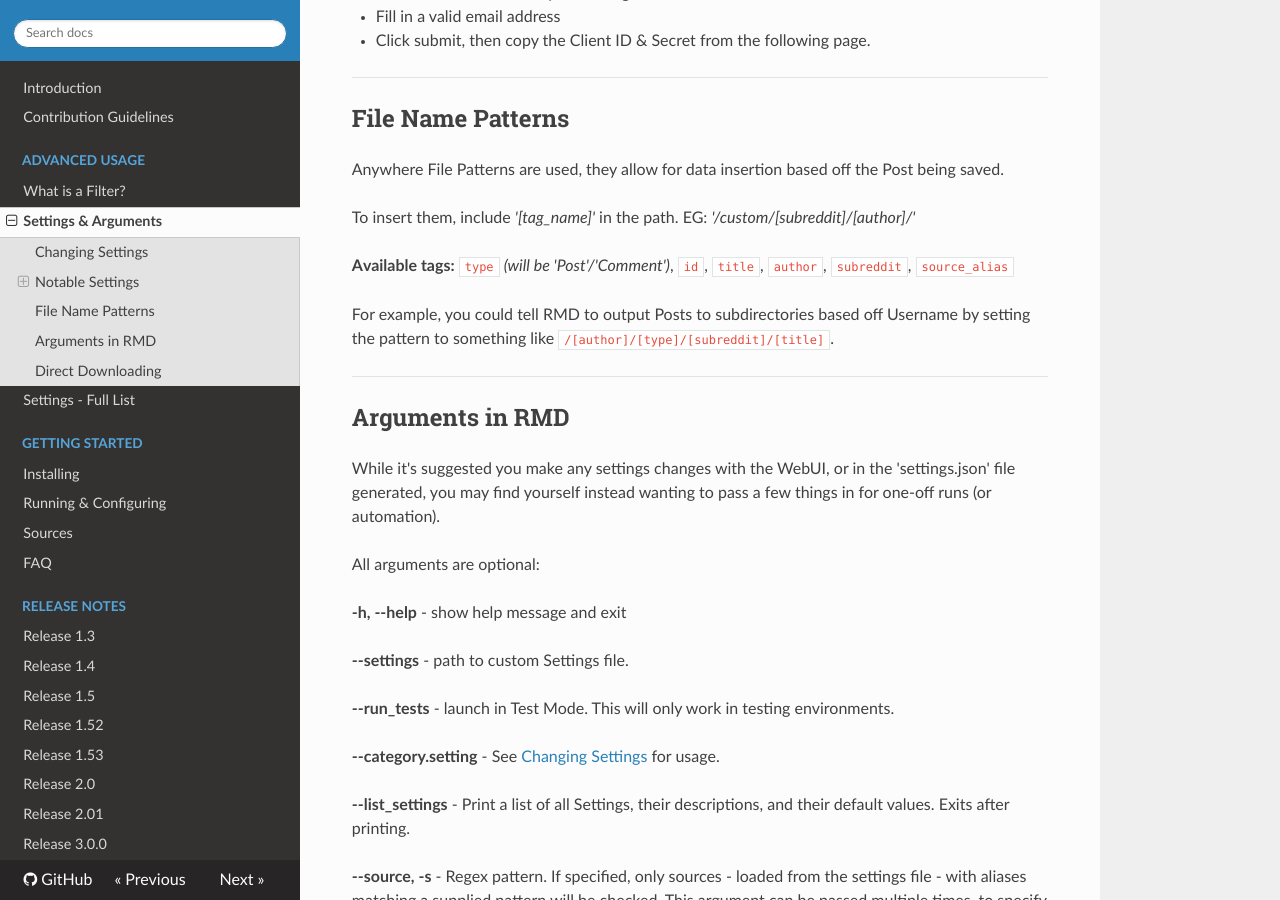
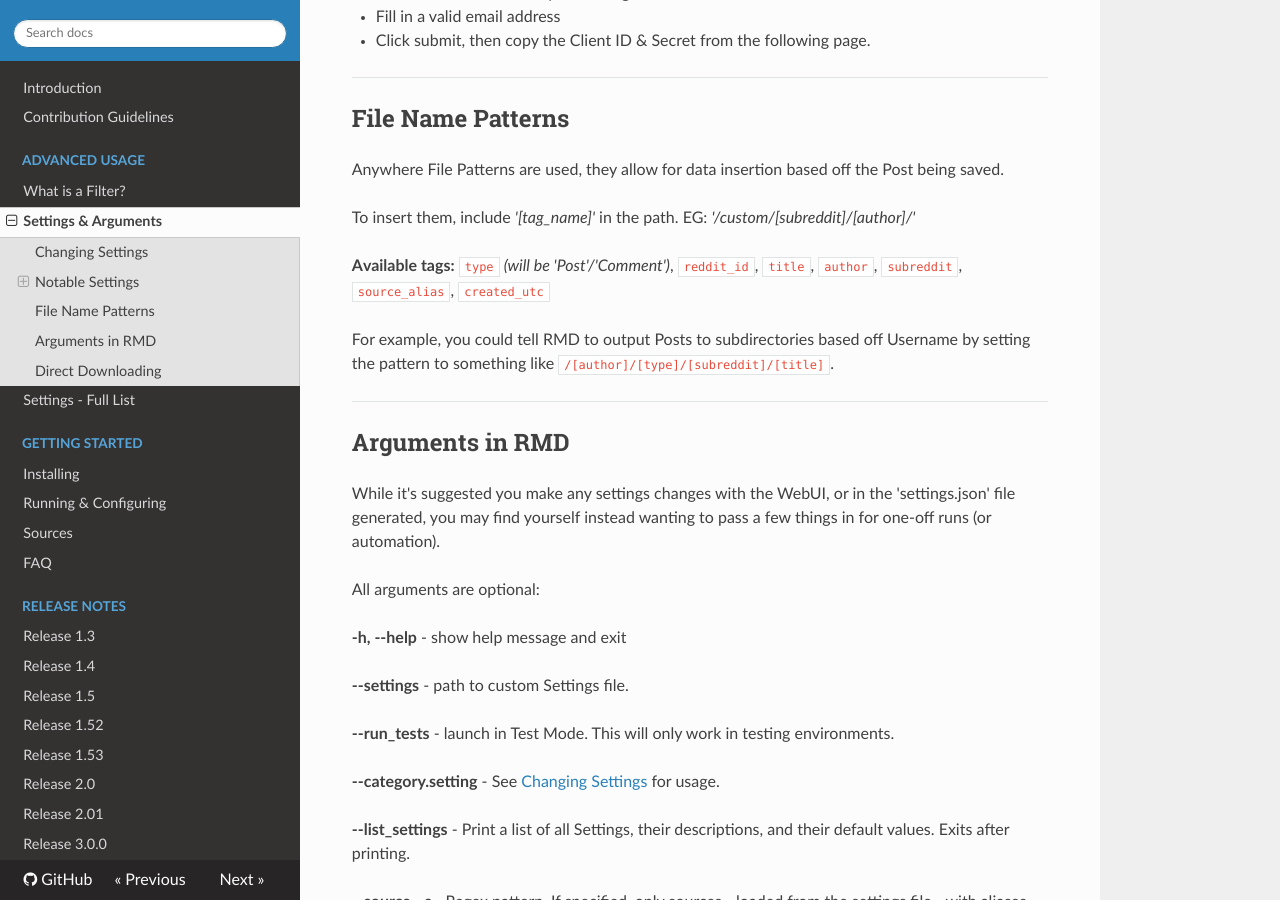
Before and after one commit to shadowmoose/RedditDownloader, an MkDocs documentation site: the page built from docs/Advanced_Usage/Settings.md, in a window 1280 px wide and 900 px high, scrolled down 2060 px. Built offline with MkDocs 1.6.1, drawn with Linux system fonts in a browser that asks for light colours; nearby versions of some CDN libraries.

Commit message:
Fix documentation + test for reddit_id tag.

````diff
--- a/docs/Advanced_Usage/Settings.md
+++ b/docs/Advanced_Usage/Settings.md
@@ -75,7 +75,7 @@ Anywhere File Patterns are used, they allow for data insertion based off the Pos
 
 To insert them, include *'[tag_name]'* in the path. EG: *'/custom/[subreddit]/[author]/'*
 
-**Available tags:** ```type``` *(will be 'Post'/'Comment')*, ```id```, ```title```, ```author```, ```subreddit```, ```source_alias```
+**Available tags:** ```type``` *(will be 'Post'/'Comment')*, ```reddit_id```, ```title```, ```author```, ```subreddit```, ```source_alias```, ```created_utc```
 
 For example, you could tell RMD to output Posts to subdirectories based off Username by setting the pattern to
 something like `/[author]/[type]/[subreddit]/[title]`.
````
Also changed, not shown: 1 other file.
